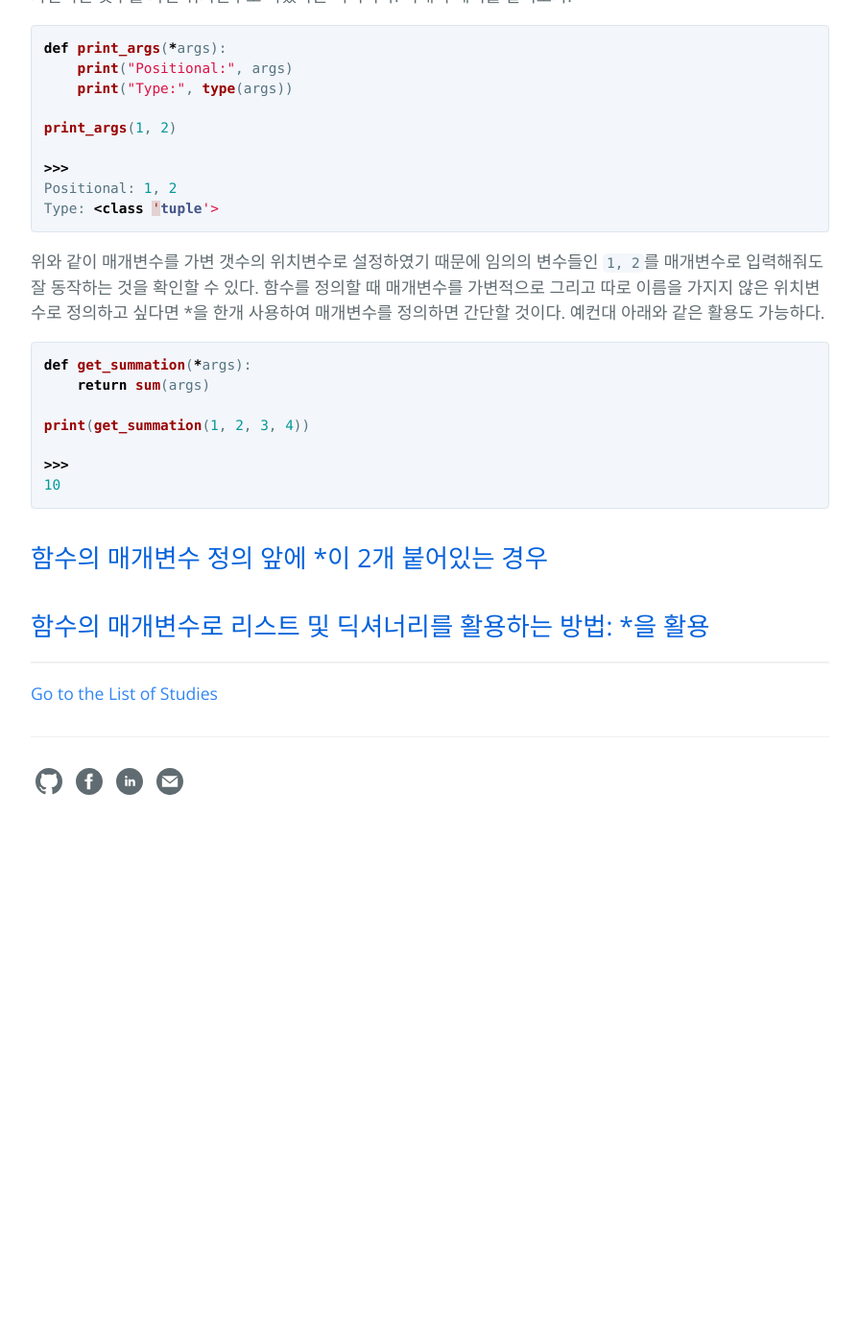
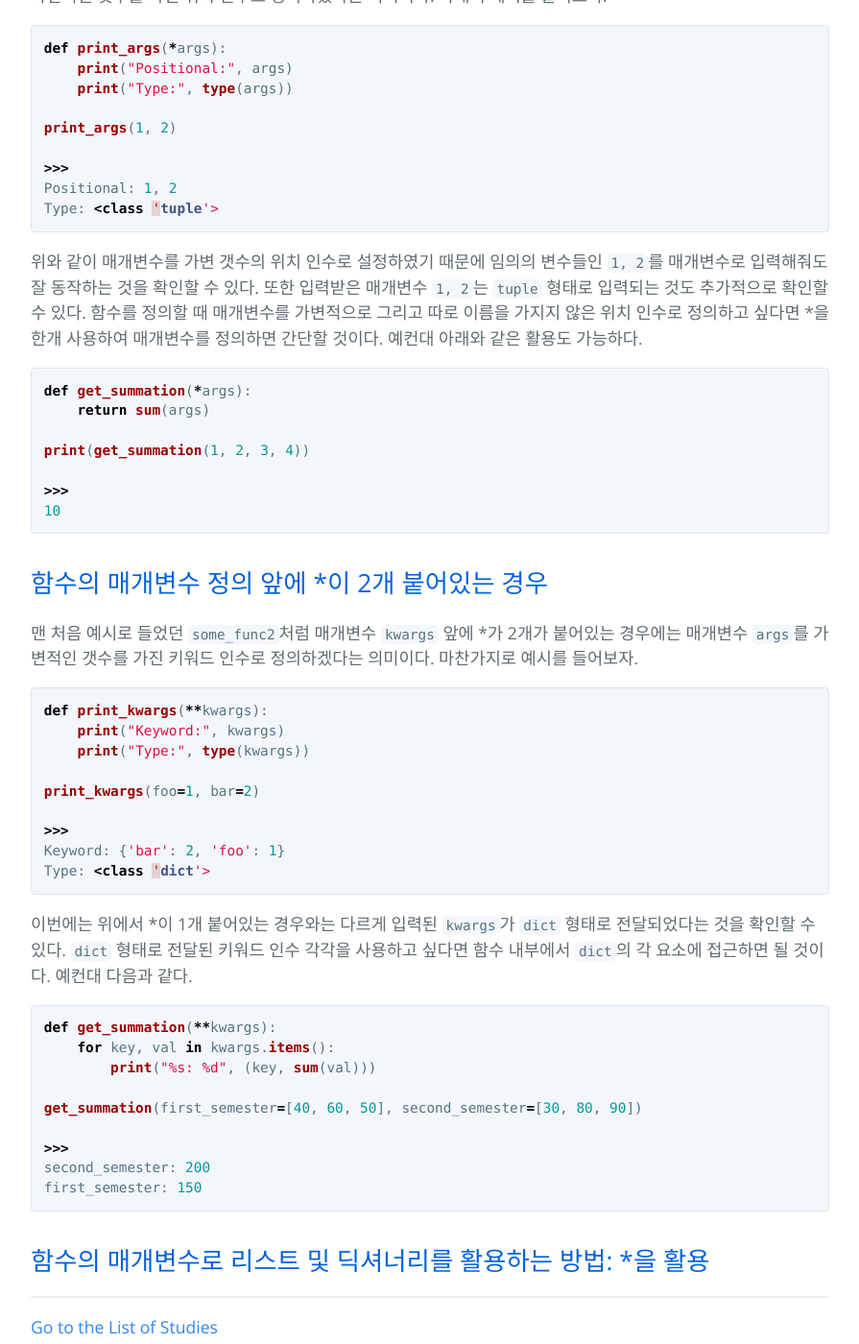
Before and after one commit to hcnoh/hcnoh.github.io, a Jekyll site: the page built from _posts/2019-01-27-python-arguments-asterisk.md, in a window 1280 px wide and 1400 px high, scrolled down 1003 px. Shown: the whole window at 96% size, without its empty margins (192-1087 px from the left). Built offline with Jekyll 4.4.1, drawn with Linux system fonts in a browser that asks for light colours; comment, search, counter and statistics services are not loaded; before the commit the page ends 1885 px from its top, so only the background shows below that; some of the changed text lies outside the part shown.

Commit message:
Update 2019-01-27-python-arguments-asterisk.md

````diff
--- a/_posts/2019-01-27-python-arguments-asterisk.md
+++ b/_posts/2019-01-27-python-arguments-asterisk.md
@@ -29,7 +29,7 @@ def some_func2(**kwargs):
 이번 포스팅에서는 위에서의 매개변수가 의미하는 바가 무엇인지, 그리고 간단한 사용법을 정리하였다.
 
 ## 함수의 매개변수 정의 앞에 \*이 1개 붙어있는 경우
-위의 첫 번째 예시인 `some_func`의 방법처럼 매개변수 `args`앞에 \*가 1개가 붙어있는 경우에는 매개변수 `args`를 가변적인 갯수를 가진 위치인수로 하겠다는 의미이다. 아래의 예시를 살펴보자.
+위의 첫 번째 예시인 `some_func`의 방법처럼 매개변수 `args`앞에 \*가 1개가 붙어있는 경우에는 매개변수 `args`를 가변적인 갯수를 가진 위치 인수로 정의하겠다는 의미이다. 아래의 예시를 살펴보자.
 
 ```python
 def print_args(*args):
@@ -43,7 +43,7 @@ Positional: 1, 2
 Type: <class 'tuple'>
 ```
 
-위와 같이 매개변수를 가변 갯수의 위치변수로 설정하였기 때문에 임의의 변수들인 `1, 2`를 매개변수로 입력해줘도 잘 동작하는 것을 확인할 수 있다. 함수를 정의할 때 매개변수를 가변적으로 그리고 따로 이름을 가지지 않은 위치변수로 정의하고 싶다면 \*을 한개 사용하여 매개변수를 정의하면 간단할 것이다. 예컨대 아래와 같은 활용도 가능하다.
+위와 같이 매개변수를 가변 갯수의 위치 인수로 설정하였기 때문에 임의의 변수들인 `1, 2`를 매개변수로 입력해줘도 잘 동작하는 것을 확인할 수 있다. 또한 입력받은 매개변수 `1, 2`는 `tuple` 형태로 입력되는 것도 추가적으로 확인할 수 있다. 함수를 정의할 때 매개변수를 가변적으로 그리고 따로 이름을 가지지 않은 위치 인수로 정의하고 싶다면 \*을 한개 사용하여 매개변수를 정의하면 간단할 것이다. 예컨대 아래와 같은 활용도 가능하다.
 
 ```python
 def get_summation(*args):
@@ -56,5 +56,32 @@ print(get_summation(1, 2, 3, 4))
 ```
 
 ## 함수의 매개변수 정의 앞에 \*이 2개 붙어있는 경우
+맨 처음 예시로 들었던 `some_func2`처럼 매개변수 `kwargs` 앞에 \*가 2개가 붙어있는 경우에는 매개변수 `args`를 가변적인 갯수를 가진 키워드 인수로 정의하겠다는 의미이다. 마찬가지로 예시를 들어보자.
+
+```python
+def print_kwargs(**kwargs):
+    print("Keyword:", kwargs)
+    print("Type:", type(kwargs))
+
+print_kwargs(foo=1, bar=2)
+
+>>>
+Keyword: {'bar': 2, 'foo': 1}
+Type: <class 'dict'>
+```
+
+이번에는 위에서 \*이 1개 붙어있는 경우와는 다르게 입력된 `kwargs`가 `dict` 형태로 전달되었다는 것을 확인할 수 있다. `dict` 형태로 전달된 키워드 인수 각각을 사용하고 싶다면 함수 내부에서 `dict`의 각 요소에 접근하면 될 것이다. 예컨대 다음과 같다.
+
+```python
+def get_summation(**kwargs):
+    for key, val in kwargs.items():
+        print("%s: %d", (key, sum(val)))
+
+get_summation(first_semester=[40, 60, 50], second_semester=[30, 80, 90])
+
+>>>
+second_semester: 200
+first_semester: 150
+```
 
 ## 함수의 매개변수로 리스트 및 딕셔너리를 활용하는 방법: \*을 활용
````
